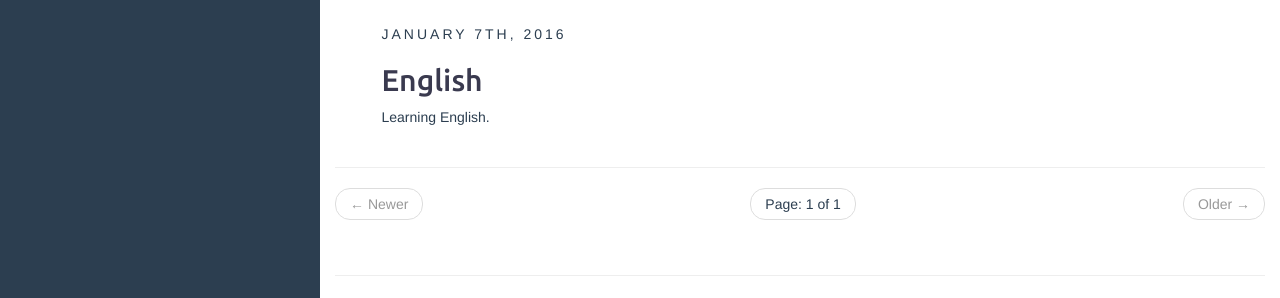
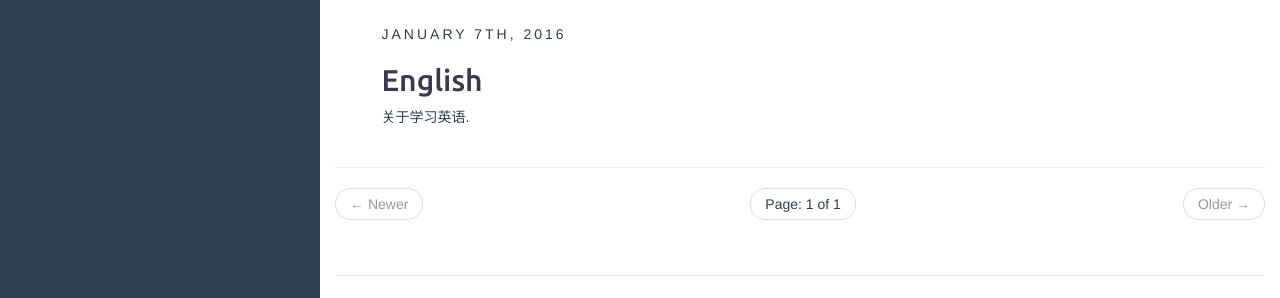
Before and after one commit to XiongFeiTan/XiongFeiTan.github.io, a Jekyll site: the page built from index.html, in a window 1280 px wide. Shown: the part 548-846 px from the top of the page. Built offline with Jekyll 4.4.1, drawn with Linux system fonts in a browser that asks for light colours; the list of posts is cut into pages by our own code.

```diff
--- a/_posts/2016-01-07-English.md
+++ b/_posts/2016-01-07-English.md
@@ -3,7 +3,7 @@
 title: English
 categories: [English]
 comments: true
-description: Learning English.
+description: 关于学习英语.
 ---
 
 ## 英语~语言
```
